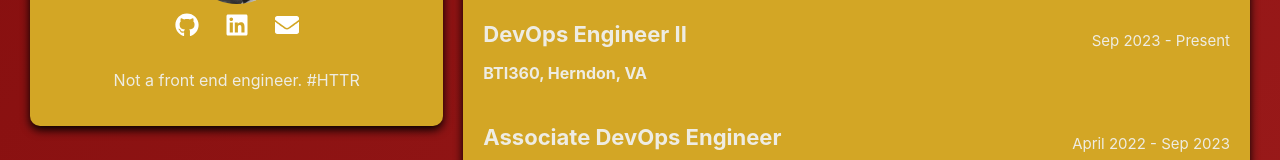
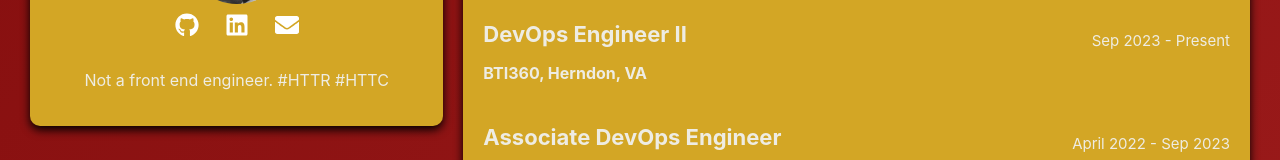
Before and after one commit to calebvarghese/resume, a React (Create React App) app in the folder frontend/: page / in a window 1280 px wide. Shown: the part 146-306 px from the top of the page. Built offline with nearby package versions, Linux system fonts and the light colour scheme.

Commit message:
change words to test

```diff
--- a/frontend/src/homepage.js
+++ b/frontend/src/homepage.js
@@ -26,7 +26,7 @@ function HomePage() {
             </a>
         </div>
 
-        <p>Not a front end engineer. #HTTR</p>
+        <p>Not a front end engineer. #HTTR #HTTC</p>
       </div>
 
       {/* Work Experience Section */}
```
